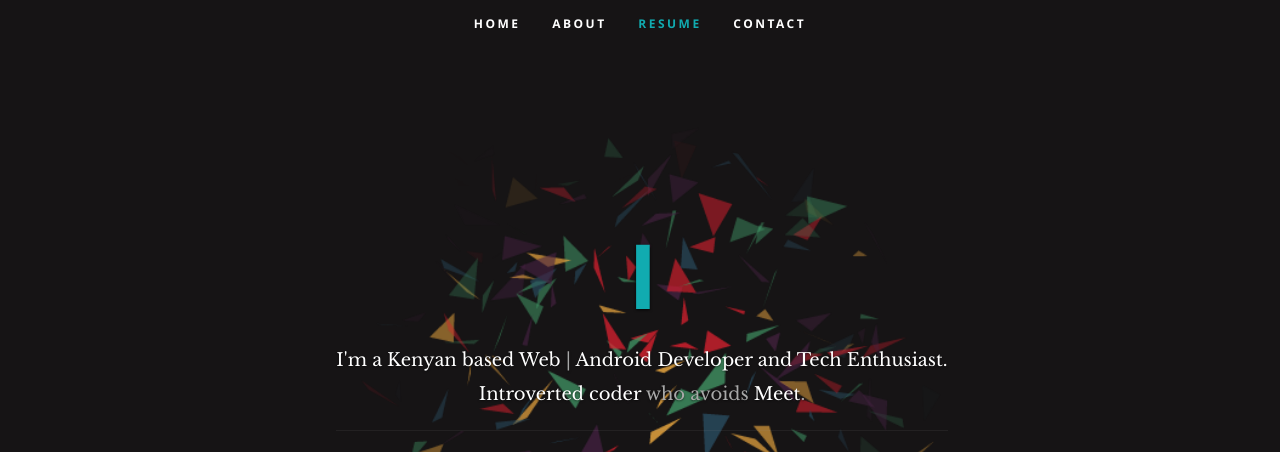
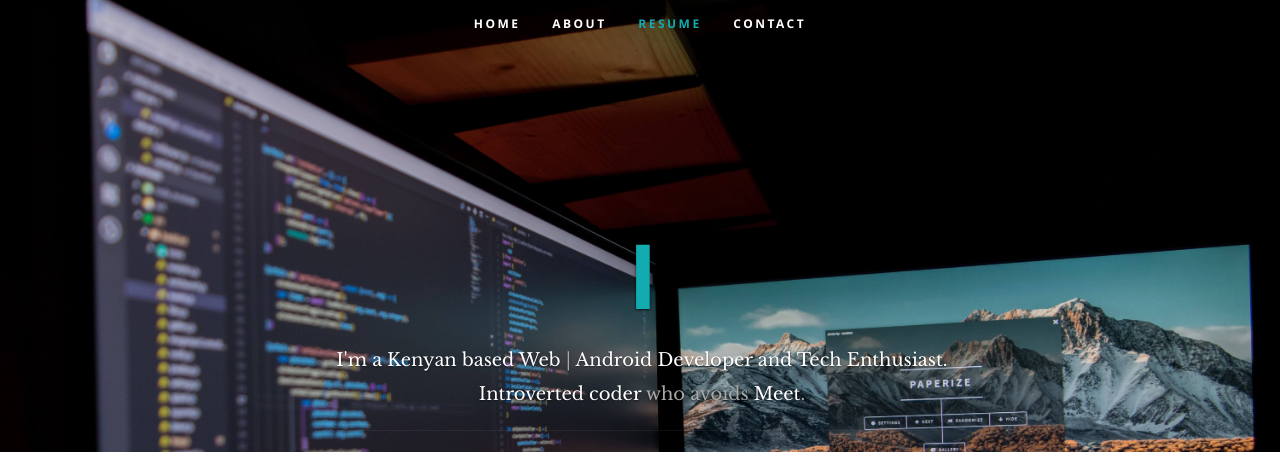
Before and after one commit to NewtonRono/newtonrono.github.io, a plain HTML site: page index.html in a window 1280 px wide. Shown: the top 452 px of the page. Drawn offline with nearby package versions, Linux system fonts and the light colour scheme.

Commit message:
Images update

```diff
--- a/css/layout.css
+++ b/css/layout.css
@@ -33,7 +33,7 @@ header {
    height: 800px;
    min-height: 500px;
    width: 100%;
-   background: #161415 url(../images/bg.png) no-repeat top center;
+   background: #161415 url(../images/bg.jpg) no-repeat top center;
    background-size: cover !important;
 	-webkit-background-size: cover !important;
    text-align: center;
```
Also changed, not shown: images/bg.jpg (added), images/bg.png (deleted).
